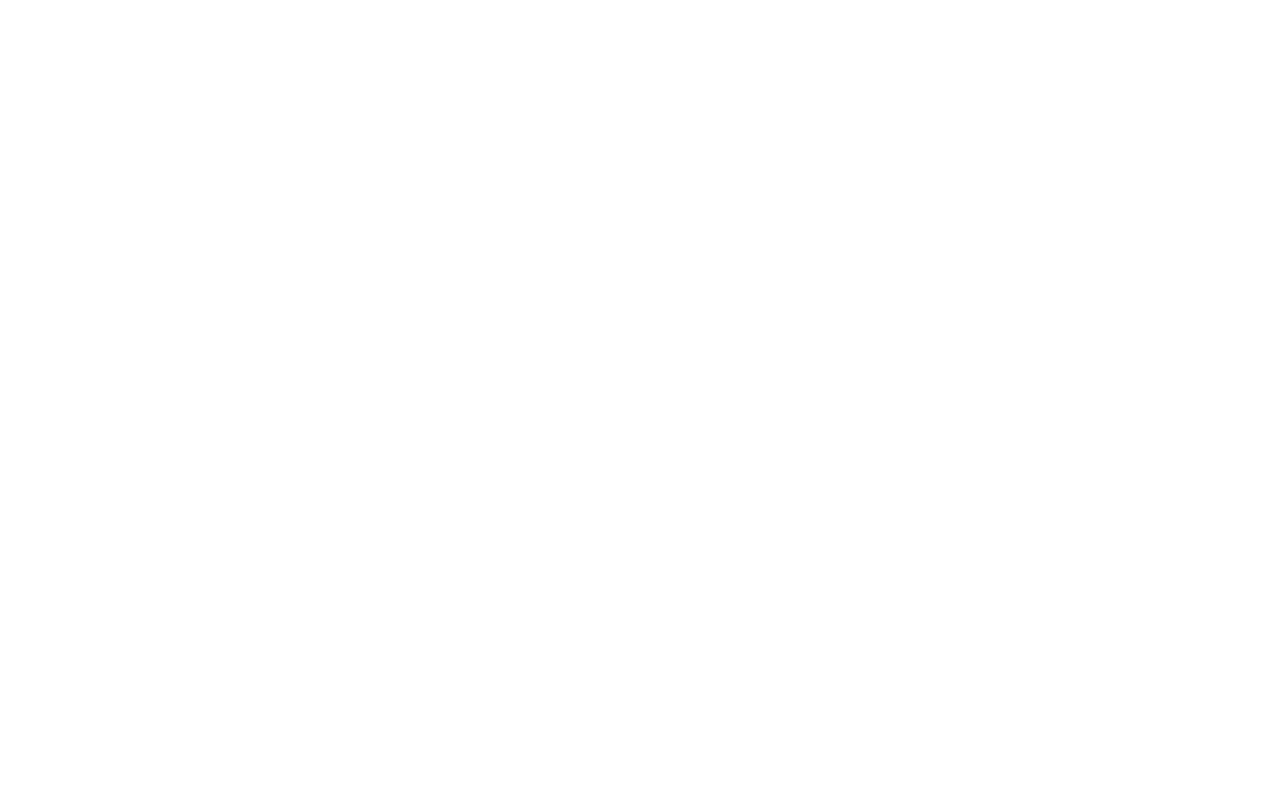
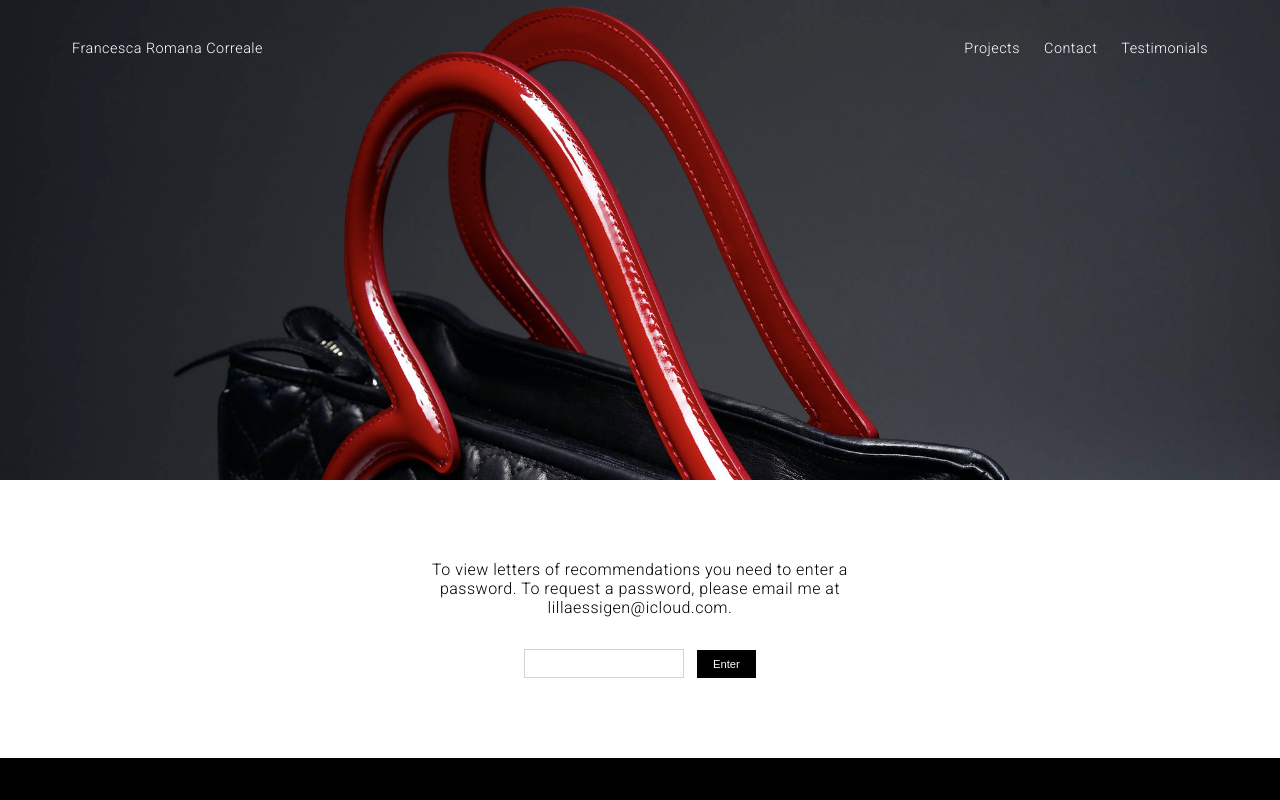
Before and after one commit to emeliesidesio/romana-correale, a React (Create React App) app: page /login in a window 1280 px wide. Shown: the top 800 px of the page. Built offline with nearby package versions, Linux system fonts and the light colour scheme.

Commit message:
create login component

```diff
--- a/src/App.js
+++ b/src/App.js
@@ -5,6 +5,7 @@
 import ScrollTop from "components/scrollTop";
 import Project from "pages/project";
 import Testimonials from "pages/testimonials";
+import Login from "pages/login";
 
 class App extends React.Component {
   render() {
@@ -16,6 +17,7 @@
               <Route path="/" exact component={Home} />
               <Route path="/projects/:id" component={Project} />
               <Route path="/contact" exact component={Contact} />
+              <Route path="/login" exact component={Login} />
               <Route path="/testimonials" exact component={Testimonials} />
             </div>
           </ScrollTop>
--- a/src/components/navigation/index.js
+++ b/src/components/navigation/index.js
@@ -19,7 +19,7 @@
           <div className="navRight">
             <a href="/#projects">Projects</a>
             <Link to="/contact">Contact</Link>
-            <Link to="/testimonials">Testimonials</Link>
+            <Link to="/login">Testimonials</Link>
           </div>
         </div>
 
@@ -61,7 +61,7 @@
               <a href="/contact">Contact</a>
             </li>
             <li>
-              <a href="/testimonials">Testimonials</a>
+              <a href="/login">Testimonials</a>
             </li>
           </ul>
         </div>
--- /dev/null
+++ b/src/pages/login/index.js
@@ -0,0 +1,51 @@
+import React from "react";
+import Footer from "components/footer";
+import Navigation from "components/navigation";
+import loginHero from "assets/romanacorreale-login.jpg";
+import "./index.scss";
+
+export default class Login extends React.Component {
+  theLogin = event => {
+    event.preventDefault();
+    const password = "catnap1919";
+
+    if (document.getElementById("password").value === password) {
+      window.location.href = "/testimonials";
+    } else {
+      window.alert("Incorrect password, please try again.");
+    }
+  };
+
+  render() {
+    return (
+      <div>
+        <Navigation />
+        <div
+          className="heroImage profile"
+          style={{ backgroundImage: `url(${loginHero})` }}
+        />
+        <div className="loginContainer">
+          <form>
+            <div className="loginText">
+              To view letters of recommendations you need to enter a password.
+              To request a password, please email me at lillaessigen@icloud.com.
+            </div>
+            <input
+              className="passwordInput"
+              type="password"
+              name="password"
+              id="password"
+            />
+            <input
+              className="submitButton"
+              type="submit"
+              onClick={this.theLogin}
+              value="Enter"
+            />
+          </form>
+        </div>
+        <Footer />
+      </div>
+    );
+  }
+}
--- /dev/null
+++ b/src/pages/login/index.scss
@@ -0,0 +1,43 @@
+.loginContainer {
+  text-align: center;
+  margin: 5rem 0;
+  display: flex;
+  justify-content: center;
+}
+
+.loginText {
+  width: 30rem;
+}
+
+.loginContainer input {
+  margin-top: 2rem;
+}
+
+.passwordInput {
+  outline: none;
+  border: 1px solid #d2d2d2;
+  width: 10rem;
+  height: 1.8rem;
+  padding-left: 0.4rem;
+  margin-right: 0.8rem;
+}
+
+.submitButton {
+  padding: 0.5rem 1rem;
+  border: none;
+  background: black;
+  color: #ffffff;
+  font-size: 0.7rem;
+  cursor: pointer;
+}
+
+.submitButton:hover,
+.submitButton:focus {
+  background: #3e3e3e;
+}
+
+@media (min-width: 320px) and (max-width: 767px) {
+  .loginText {
+    width: 25rem;
+  }
+}
```
Also changed, not shown: src/assets/romanacorreale-login.jpg (added).
